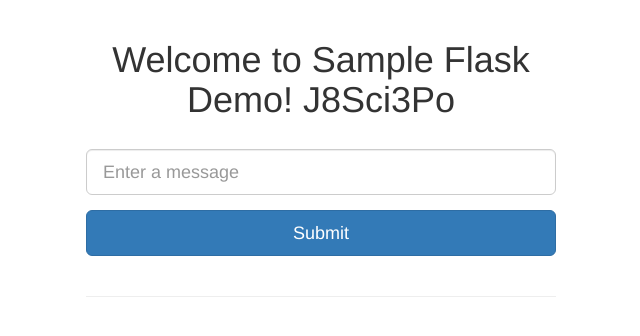
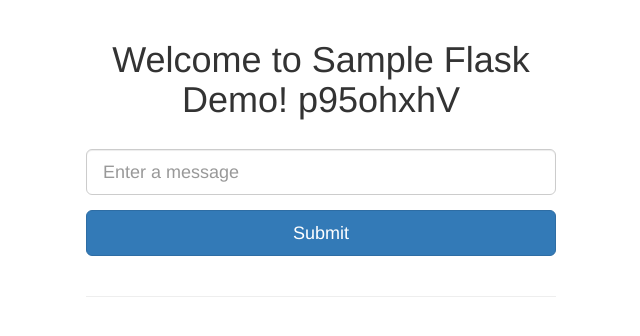
Before and after one commit to williaumwu/demo-web, a Flask app: page / in a window 1280 px wide. Shown: the top 336 px of the page, without its empty margins (319-959 px from the left). Run offline with Flask 2, Linux system fonts and the light colour scheme; data that the repository does not hold is empty; some libraries are stand-ins or nearby versions.

Commit message:
testing change new string p95ohxhV

```diff
--- a/templates/index.html
+++ b/templates/index.html
@@ -3,7 +3,7 @@
 {% block content %}
 
 <div class="text-center">
-  <h1>Welcome to Sample Flask Demo! J8Sci3Po</h1>
+  <h1>Welcome to Sample Flask Demo! p95ohxhV</h1>
 </div>
 
 <br>
```
Also changed, not shown: README.md.
